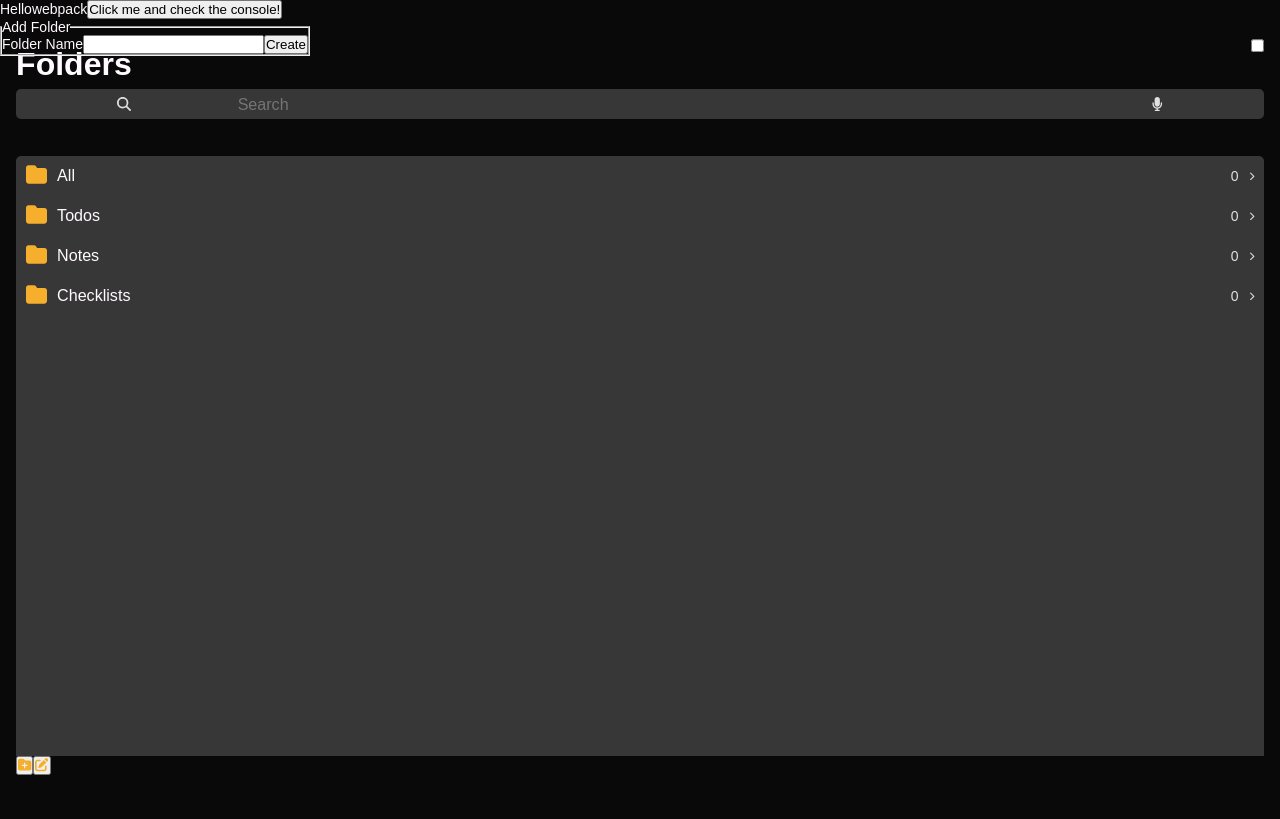
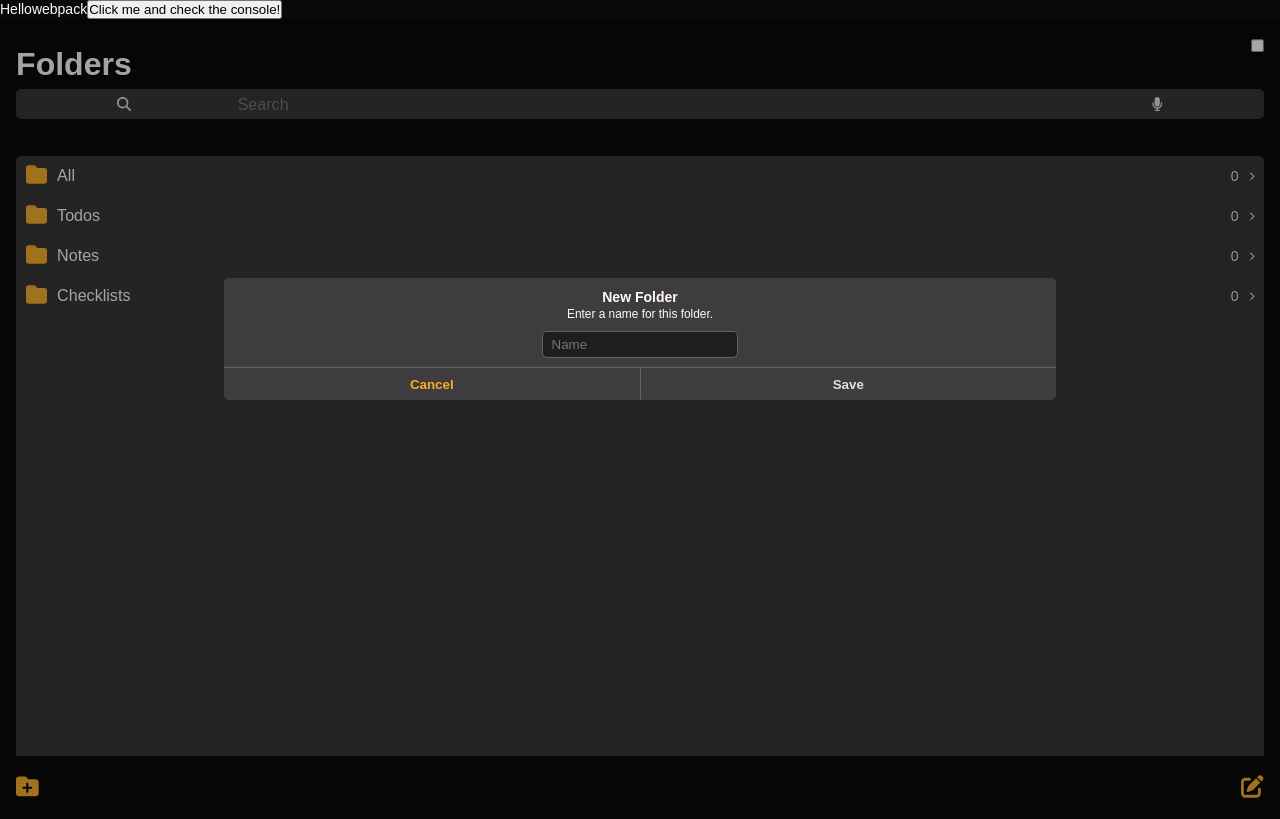
Before and after one commit to cjacqo/odin-todos, a website built with webpack: page dist/index.html in a window 1280 px wide. Both pictures are taken after a click on the button 24 px from the left and 765 px from the top of the page. Built offline with nearby package versions, Linux system fonts and the light colour scheme.

Commit message:
Add folder form is almost complete. NEEDS TO BE FINISHED: toggle disabled att on submit button when input value is not null or empty string; after submit, and before insertion, check to see if a folder of the same name exists. If so, throw error

```diff
--- a/src/components/elements/index.js
+++ b/src/components/elements/index.js
@@ -1,3 +1,4 @@
+import './styles.css'
 import Controller from "../../controller"
 import '@fortawesome/fontawesome-free/js/fontawesome'
 import '@fortawesome/fontawesome-free/js/solid'
@@ -120,7 +121,7 @@ const SearchBar = () => {
     searchInput.setAttribute('id', 'searchInput')
     microphoneIcon.setAttribute('id', 'microphoneIcon')
 
-    searchInput.setAttribute('type', 'text')
+    searchInput.setAttribute('type', 'search')
     searchInput.setAttribute('name', 'searc-bar-input')
     searchInput.setAttribute('placeholder', 'Search')
 
--- /dev/null
+++ b/src/components/elements/styles.css
@@ -0,0 +1,15 @@
+.modal-container {
+    width: 100%;
+    height: 100%;
+    position: absolute;
+    top: 0;
+    left: 0;
+    background-color: rgba(0,0,0,0.35);
+    transition: top 500ms ease-in, background-color 300ms ease-in 400ms;
+    z-index: 5;
+}
+.modal-container.hidden {
+    background-color: transparent;
+    top: 100%;
+    transition: background-color 300ms ease-in, top 500ms ease-in 400ms;
+}
--- a/src/components/footer/Footer.js
+++ b/src/components/footer/Footer.js
@@ -1,3 +1,4 @@
+import './styles.css'
 import Controller from "../../controller"
 import '@fortawesome/fontawesome-free/js/fontawesome'
 import '@fortawesome/fontawesome-free/js/solid'
@@ -25,6 +26,7 @@ const Footer = (function() {
         // - set attributes
         _footerContainer.setAttribute('id', 'footerContainer')
         _actionsContainer.setAttribute('id', 'actionsContainer')
+        _footerContainer.classList.add('flex')
         _actionsContainer.classList.add('flex')
         // - create buttons and append to the _actionsContainer
         _actions.forEach(_action => {
--- /dev/null
+++ b/src/components/footer/styles.css
@@ -0,0 +1,18 @@
+#footerContainer {
+    justify-content: center;
+    align-items: center;
+}
+
+#footerContainer > #actionsContainer {
+    width: 100%;
+    justify-content: space-between;
+}
+
+.footer-action-button-wrapper {}
+
+.footer-action-button-wrapper > button {
+    background-color: transparent;
+    border: none;
+    outline: none;
+    font-size: var(--husky);
+}
--- a/src/components/forms/index.js
+++ b/src/components/forms/index.js
@@ -1,45 +1,72 @@
+import './styles.css'
 import Controller from "../../controller"
 
 const AddFolderForm = () => {
+    const parentContainer = document.createElement('div')
     const formContainer = document.createElement('form')
     const formFieldSet = document.createElement('fieldset')
-    const formLegend = document.createElement('legend')
-    const formControl = document.createElement('div')
-    const inputLabel = document.createElement('label')
+    const formLegend = document.createElement('div')
+    const formTitle = document.createElement('h6')
+    const formSubTitle = document.createElement('p')
+    const formInputControl = document.createElement('div')
     const textInput = document.createElement('input')
+
+    const buttonsContainer = document.createElement('div')
+    const cancelButton = document.createElement('button')
     const submitButton = document.createElement('button')
 
+    parentContainer.classList.add('form-parent')
+    parentContainer.setAttribute('id', 'addFolderFormParent')
     formContainer.setAttribute('id', 'addFolderForm')
     formContainer.classList.add('form-container')
-    formFieldSet.classList.add('form-fieldset')
+    formFieldSet.classList.add('form-fieldset', 'flex', 'col')
     formLegend.classList.add('form-legend')
-    formControl.classList.add('form-control')
-    inputLabel.classList.add('input-label')
+    formTitle.classList.add('form-title')
+    formSubTitle.classList.add('form-sub-title')
+    formInputControl.classList.add('form-control')
     textInput.classList.add('form-input')
-    submitButton.classList.add('form-submit-btn')
+    buttonsContainer.classList.add('form-buttons-container', 'flex')
+    cancelButton.classList.add('form-button', 'form-cancel-button')
+    submitButton.classList.add('form-button', 'form-submit-button')
 
+    textInput.setAttribute('autocomplete', 'off')
     textInput.setAttribute('type', 'text')
     textInput.setAttribute('id', 'folderNameInput')
-    inputLabel.setAttribute('for', 'folderNameInput')
+    textInput.setAttribute('placeholder', 'Name')
 
-    formLegend.innerText = 'Add Folder'
-    inputLabel.innerText = 'Folder Name'
-    submitButton.innerText = 'Create'
+    formTitle.innerText = 'New Folder'
+    formSubTitle.innerText = 'Enter a name for this folder.'
+    cancelButton.innerText = 'Cancel'
+    submitButton.innerText = 'Save'
 
+    cancelButton.setAttribute('type', 'button')
+    cancelButton.setAttribute('value', 'close')
+    cancelButton.addEventListener('click', (e) => {
+        e.preventDefault()
+        Controller.toggleModal(e)
+    })
+
+    submitButton.setAttribute('type', 'submit')
+    submitButton.setAttribute('disabled', true)
     submitButton.addEventListener('click', (e) => {
         e.preventDefault()
         Controller.handleCreation('folder', textInput.value)
         Controller.toggleModal()
     })
 
-    formControl.appendChild(inputLabel)
-    formControl.appendChild(textInput)
-    formControl.appendChild(submitButton)
-    formLegend.appendChild(formControl)
+    buttonsContainer.appendChild(cancelButton)
+    buttonsContainer.appendChild(submitButton)
+
+    formLegend.appendChild(formTitle)
+    formLegend.appendChild(formSubTitle)
+
+    formInputControl.appendChild(textInput)
     formFieldSet.appendChild(formLegend)
-    formFieldSet.appendChild(formControl)
+    formFieldSet.appendChild(formInputControl)
     formContainer.appendChild(formFieldSet)
-    return formContainer
+    formContainer.appendChild(buttonsContainer)
+    parentContainer.appendChild(formContainer)
+    return parentContainer
 }
 
 export {AddFolderForm}
--- /dev/null
+++ b/src/components/forms/styles.css
@@ -0,0 +1,71 @@
+/* GLOBAL */
+input[type='text'] {
+    background-color: var(--darker-grey-bg);
+    border-radius: var(--small-border-radius);
+    border: 1px solid var(--lighter-grey);
+    margin: 0;
+    padding: var(--x-small) var(--small);
+    caret-color: var(--yellow-2);
+    color: var(--grey-text);
+}
+input[type='text']:focus {
+    outline: none;
+}
+
+/* ADD FOLDER FORM */
+#addFolderFormParent {
+    position: relative;
+    top: 0;
+    left: 0;
+    width: 100%;
+    height: 100%;
+}
+
+#addFolderForm {
+    position: absolute;
+    width: 65vw;
+    top: 40%;
+    left: 50%;
+    transform: translate(-50%, -50%);
+    background-color: var(--medium-grey);
+    border-radius: var(--small-border-radius);
+}
+
+.form-fieldset {
+    border: none;
+    text-align: center;
+    gap: 10px;
+    justify-content: center;
+    align-items: center;
+    padding: var(--small) 0;
+    border-bottom: 1px solid var(--lighter-grey);
+}
+
+.form-title {
+    font-size: var(--normal);
+}
+
+.form-sub-title {
+    font-size: var(--slightly-smaller)
+}
+
+.form-button {
+    flex: 1 1 0;
+    background-color: transparent;
+    border: none;
+    outline: none;
+    padding: var(--small) 0;
+}
+
+.form-cancel-button {
+    border-right: 1px solid var(--lighter-grey) !important;
+    color: var(--yellow-2);
+    font-weight: bold;
+}
+
+.form-submit-button {
+    font-weight: 800;
+}
+.form-submit-button:disabled {
+    color: var(--grey-text);
+}
--- a/src/styles.css
+++ b/src/styles.css
@@ -8,6 +8,7 @@
     --husky: 1.618rem;
     --slightly-bigger: 1.15rem;
     --normal: 1rem;
+    --slightly-smaller: 0.85rem;
     --small: 0.618rem;
     --x-small: 0.382rem;
     --xx-small: 0.236rem;
@@ -19,6 +20,9 @@
     --white: rgb(255, 250, 255);
     --black: rgb(26, 23, 23);
     --grey-bg: rgba(59, 58, 58, 0.932);
+    --darker-grey-bg: rgba(31, 30, 31, 1);
+    --medium-grey: rgb(62, 60, 62);
+    --lighter-grey: rgb(104, 100, 103);
     --grey-text: rgb(224, 224, 224);
     --blue: rgb(34, 116, 165);
     --yellow-1: rgb(246, 174, 45);
@@ -298,15 +302,3 @@ h4, h6 {
 #searchInput:focus {
     outline: none;
 }
-
-.modal-container {
-    position: absolute;
-    top: 0;
-    left: 0;
-    transition: top 500ms ease-in;
-    z-index: 5;
-}
-.modal-container.hidden {
-    position: absolute;
-    top: 100%;
-}
```
